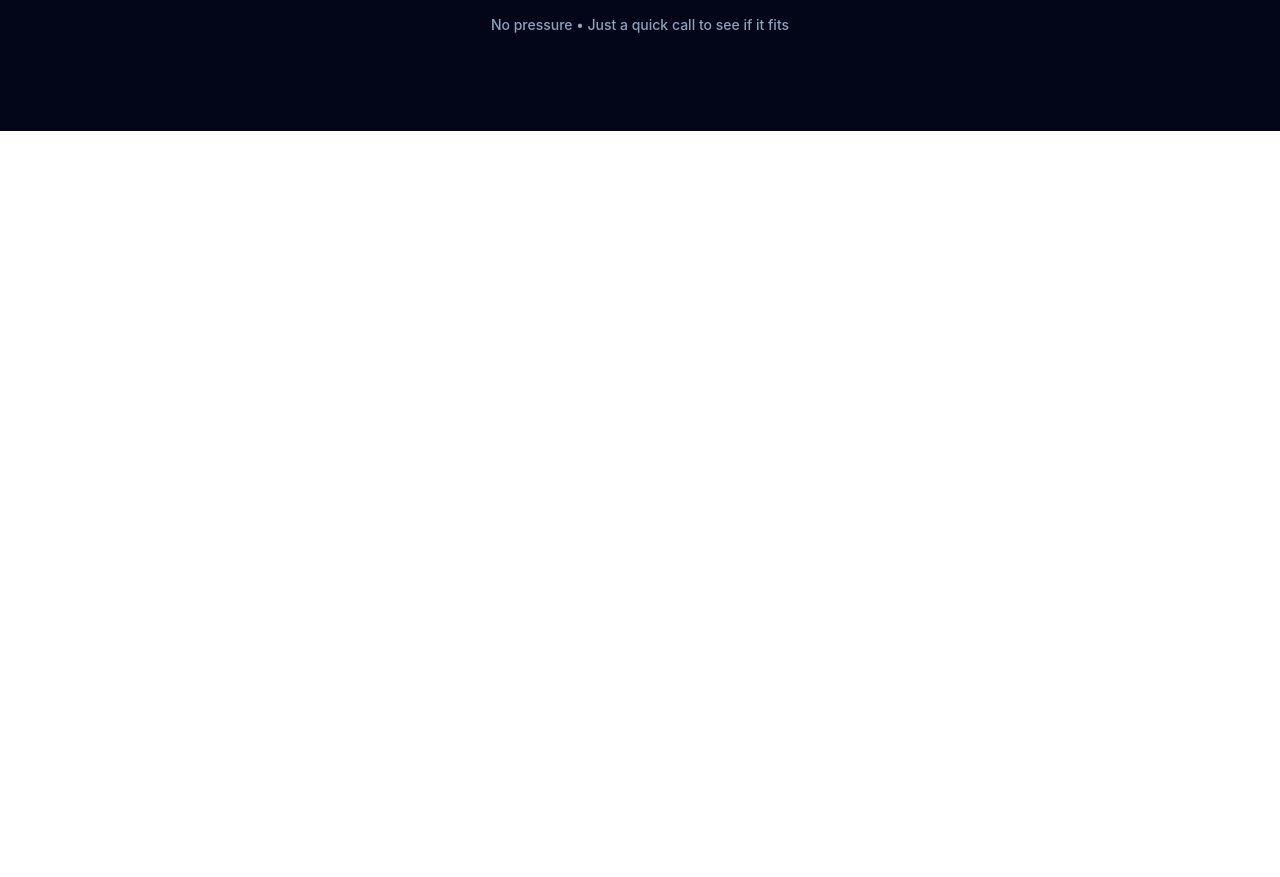
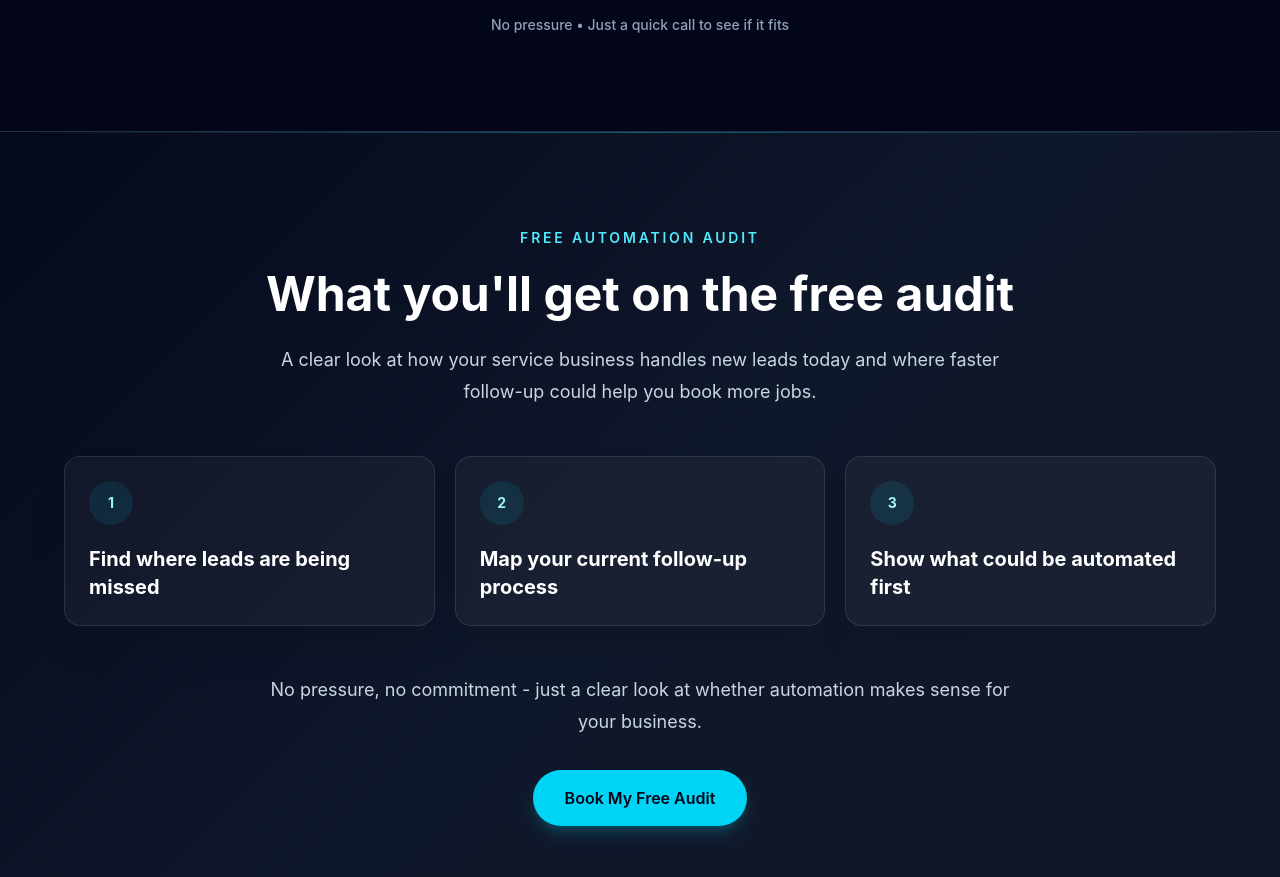
Before and after one commit to VjekoTRW/ai-agency-lead-capture, a React (Vite) app: page / in a window 1280 px wide. Shown: the part 3880-4757 px from the top of the page. Before the commit the page ends 4011 px from the top, so only its background shows below. Built offline with nearby package versions, Linux system fonts and the light colour scheme.

Commit message:
Add offer reinforcement section

```diff
--- a/src/App.tsx
+++ b/src/App.tsx
@@ -45,6 +45,14 @@ function App() {
       question: 'How often do you miss calls or respond late to new leads?',
       options: ['Frequently', 'Sometimes', 'Rarely / Never'],
     },
+  ]
+
+  const bookingUrl = 'https://calendly.com/vjeko-ai/free-automation-audit'
+
+  const auditBenefits = [
+    'Find where leads are being missed',
+    'Map your current follow-up process',
+    'Show what could be automated first',
   ]
 
   const isAssessmentComplete =
@@ -402,7 +410,7 @@ function App() {
               Takes 2 minutes &bull; No commitment required
             </p>
             <a
-              href="https://calendly.com/vjeko-ai/free-automation-audit"
+              href={bookingUrl}
               target="_blank"
               rel="noopener noreferrer"
             >
@@ -432,6 +440,57 @@ function App() {
           </p>
         </div>
       </section>
+
+      <section className="relative border-t border-white/10 bg-slate-900 px-6 py-20 sm:py-24">
+        <div className="absolute inset-0 bg-[linear-gradient(135deg,#020617_0%,#0f172a_50%,#111827_100%)] opacity-80" />
+        <div className="absolute inset-x-0 top-0 h-px bg-gradient-to-r from-transparent via-cyan-400/40 to-transparent" />
+
+        <div className="relative mx-auto max-w-6xl">
+          <div className="mx-auto max-w-3xl text-center">
+            <p className="mb-4 text-sm font-semibold uppercase tracking-[0.2em] text-cyan-300">
+              Free automation audit
+            </p>
+            <h2 className="text-3xl font-bold leading-tight text-white sm:text-4xl lg:text-5xl">
+              What you&apos;ll get on the free audit
+            </h2>
+            <p className="mt-5 text-lg leading-8 text-slate-300">
+              A clear look at how your service business handles new leads today
+              and where faster follow-up could help you book more jobs.
+            </p>
+          </div>
+
+          <div className="mt-12 grid gap-5 md:grid-cols-3">
+            {auditBenefits.map((benefit, index) => (
+              <div
+                key={benefit}
+                className="rounded-2xl border border-white/10 bg-white/[0.04] p-6 shadow-2xl shadow-black/10"
+              >
+                <span className="flex h-11 w-11 items-center justify-center rounded-full bg-cyan-400/10 text-sm font-bold text-cyan-200">
+                  {index + 1}
+                </span>
+                <h3 className="mt-5 text-xl font-bold leading-7 text-white">
+                  {benefit}
+                </h3>
+              </div>
+            ))}
+          </div>
+
+          <div className="mx-auto mt-12 max-w-3xl text-center">
+            <p className="text-lg leading-8 text-slate-300">
+              No pressure, no commitment - just a clear look at whether
+              automation makes sense for your business.
+            </p>
+            <a
+              href={bookingUrl}
+              target="_blank"
+              rel="noopener noreferrer"
+              className="mt-8 inline-flex rounded-full bg-cyan-400 px-8 py-4 text-base font-semibold text-slate-950 shadow-lg shadow-cyan-400/20 transition-all duration-200 hover:scale-105 hover:bg-cyan-300 hover:brightness-110 hover:shadow-xl hover:shadow-cyan-400/35 focus:outline-none focus:ring-2 focus:ring-cyan-300 focus:ring-offset-2 focus:ring-offset-slate-950"
+            >
+              Book My Free Audit
+            </a>
+          </div>
+        </div>
+      </section>
     </main>
   )
 }
```
